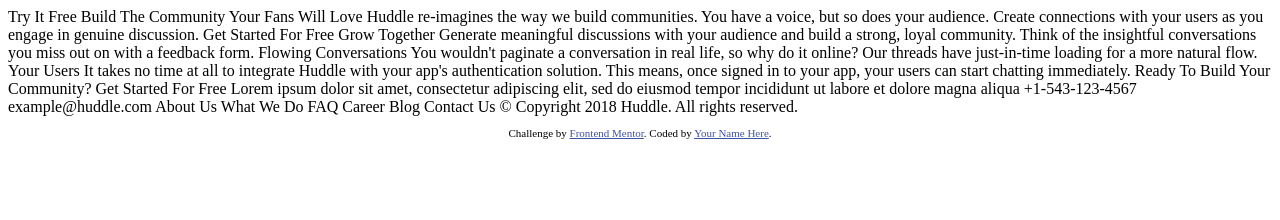
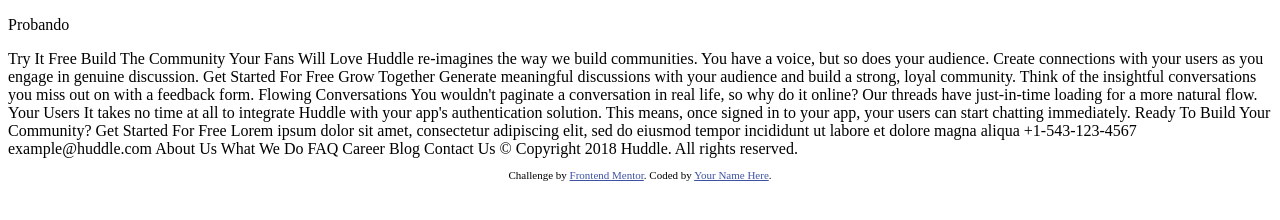
Before and after one commit to EdwardMD/kata-01-diseno-web-k1-may22-t3, a plain HTML site: page index.html in a window 1280 px wide. Drawn offline with Linux system fonts and the light colour scheme.

Commit message:
Update index.html

```diff
--- a/index.html
+++ b/index.html
@@ -15,6 +15,11 @@
   </style>
 </head>
 <body>
+
+
+  <main>
+    <p>Probando</p>
+  </main>
 
   Try It Free
 
```
